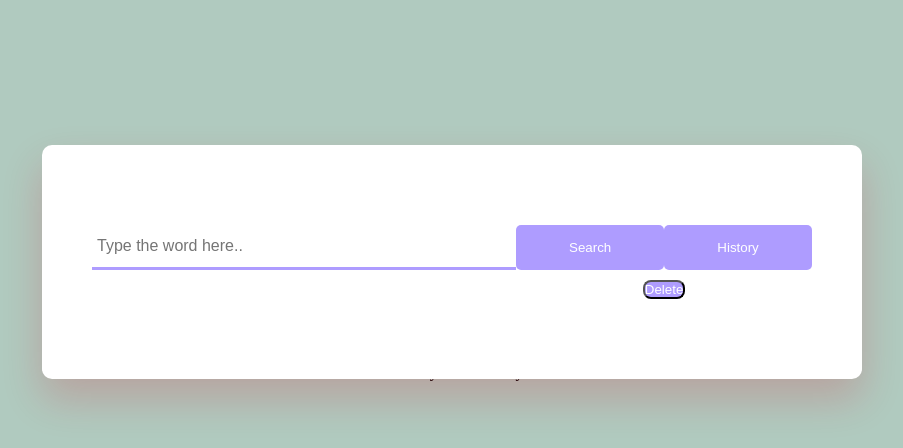
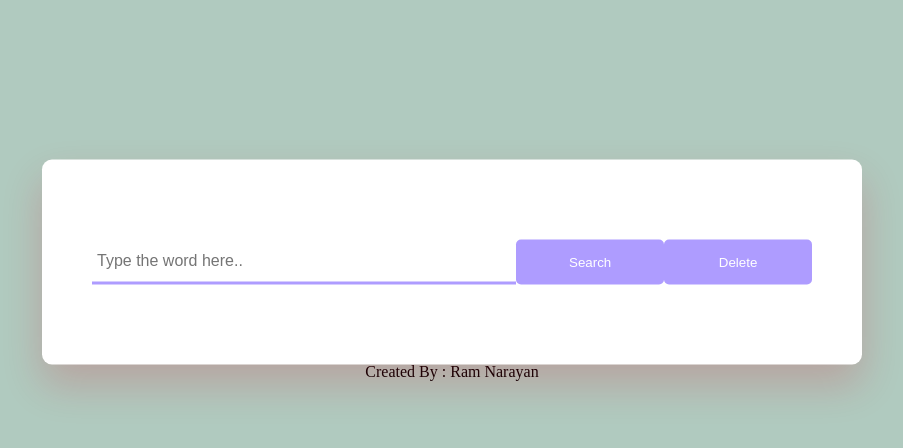
Before and after one commit to Sameint/My-Dictionary---Javascript-Project---djlue0171vc8, a plain HTML site: page index.html in a window 1280 px wide. Shown: the part 138-586 px from the top of the page, without its empty margins (188-1091 px from the left). Drawn offline with Linux system fonts and the light colour scheme.

Commit message:
delete btn add

```diff
--- a/App.js
+++ b/App.js
@@ -4,12 +4,12 @@
 //     "resolution": "You can try the search again at later time or head to the web instead."
 //   }
 
-const url = "https://api.dictionaryapi.dev/api/v2/entries/en/";
+const url ="https://api.dictionaryapi.dev/api/v2/entries/en/";
 const result = document.getElementById("result");
 const sound = document.getElementById("sound");
 const btn1 = document.getElementById("search-btn");
 const btn2 = document.getElementById("history-btn");
-const  btn3=document.getElementById("delete");
+
 btn1.addEventListener("click", () => {
     let inpWord = document.getElementById("inp-word").value;
     fetch(`${url}${inpWord}`)
@@ -19,25 +19,20 @@ btn1.addEventListener("click", () => {
             result.innerHTML = `
             <div class="word">
                     <h3>${inpWord}</h3>
-
                     <button onclick="playSound()">
                         <i class="fas fa-volume-up"></i>
                     </button>
-
                 </div>
                 <div class="details">
                     <p>${data[0].meanings[0].partOfSpeech}</p>
                     <p>/${data[0].phonetic}/</p>
                 </div>
-
                 <p class="word-meaning">
                    ${data[0].meanings[0].definitions[0].definition}
                 </p>
                 <p class="word-example">
                     ${data[0].meanings[0].definitions[0].example || ""}
-                </p>
-               `;
-
+                </p>`;
             sound.setAttribute("src", `https:${data[0].phonetics[0].audio}`);
         })
         .catch(() => {
@@ -48,12 +43,6 @@ btn1.addEventListener("click", () => {
 function playSound() {
     sound.play();
 }
-
-
-btn3.addEventListener('click',() =>{
-
-if(result.innerText!==''){
+btn2.addEventListener('click',() =>{
     result.innerText='';
-
-}
-})
+    })
--- a/index.html
+++ b/index.html
@@ -22,12 +22,10 @@
                 id="inp-word"
             />
             <button id="search-btn">Search</button>
-            <button id="history-btn">History</button>
+            <button id="history-btn">Delete</button>
         </div>
-        <button id="delete" style="background:#ae9cff; border-radius: 8px; color: #fff; margin-left: 76.5%;margin-top: 10px">Delete</button>
-        <div class="result" id="result"></div>
-
-    </div>
+       <div class="result" id="result"></div>
+     </div>
     <footer>Created By : Ram Narayan
 
     </footer>
```
